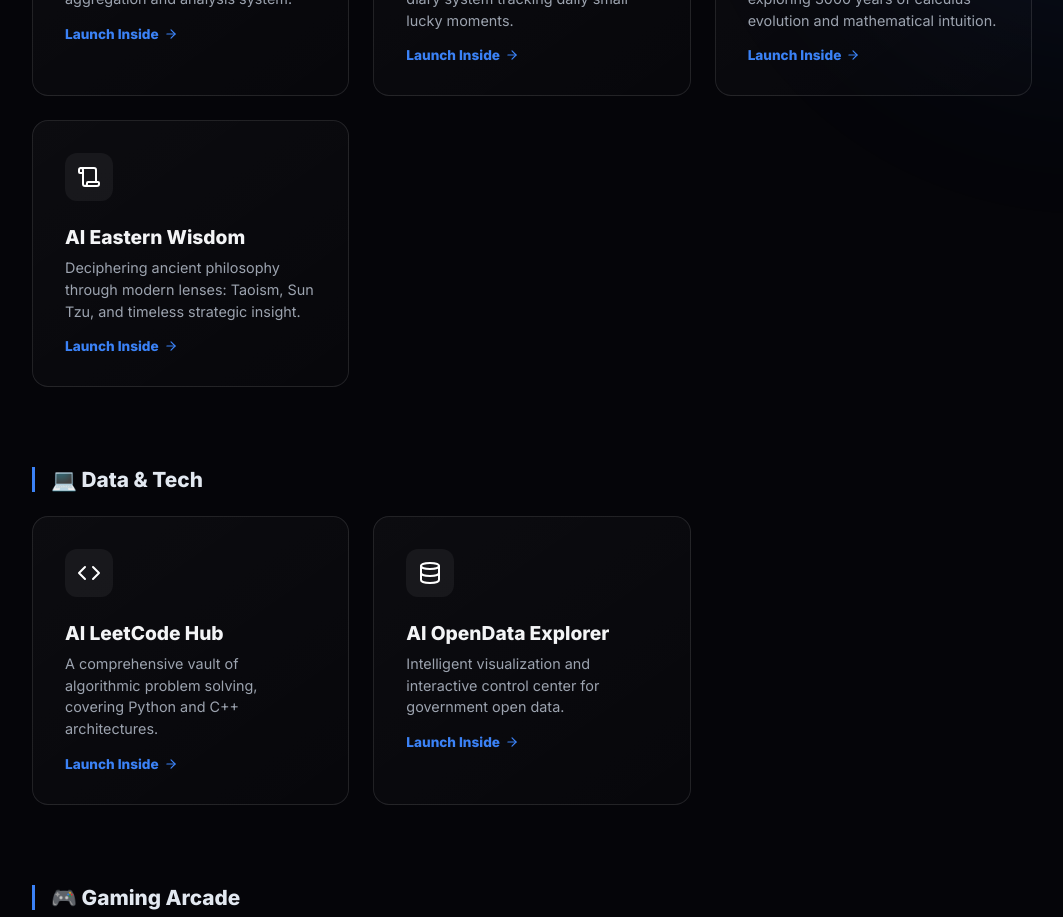
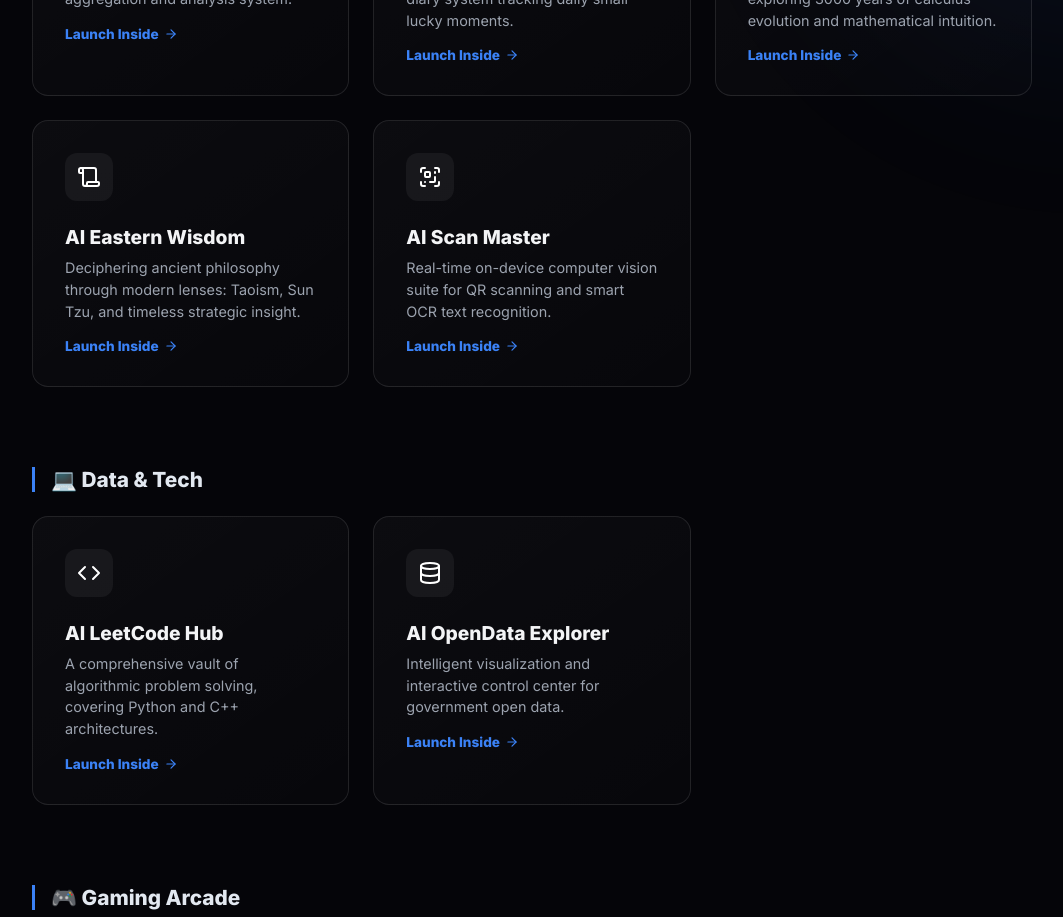
Before and after one commit to toydogcat/luna-ai, a React (Vite) app: page / in a window 1280 px wide. Shown: the part 820-1737 px from the top of the page, without its empty margins (58-1121 px from the left). Built offline with nearby package versions, Linux system fonts and the light colour scheme.

Commit message:
feat: launch the 'AI Scan Master' fully on-device OCR and QR code scanner in the intelligence sector

```diff
--- a/src/App.jsx
+++ b/src/App.jsx
@@ -1,6 +1,6 @@
 import React, { useState, useEffect } from 'react';
 import { motion, AnimatePresence } from 'framer-motion';
-import { Sparkles, ArrowRight, Zap, Globe, Users, MousePointerClick, Newspaper, Home, Languages, Heart, Code, Database, Eye, BookOpen, Scroll, Crown, Bomb, Grid3X3, Lock, Terminal, CheckCircle2, Smartphone, Shield, Library, Clapperboard, Fingerprint } from 'lucide-react';
+import { Sparkles, ArrowRight, Zap, Globe, Users, MousePointerClick, Newspaper, Home, Languages, Heart, Code, Database, Eye, BookOpen, Scroll, Crown, Bomb, Grid3X3, Lock, Terminal, CheckCircle2, Smartphone, Shield, Library, Clapperboard, Fingerprint, ScanQrCode } from 'lucide-react';
 import { useTranslation } from 'react-i18next';
 import { trackEvent } from './firebase';
 
@@ -32,6 +32,12 @@ const PROJECT_CATEGORIES = [
         translationKey: 'projects.aiEasternWisdom',
         url: 'https://toydogcat.github.io/ai-eastern-wisdom/',
         icon: <Scroll size={24} />
+      },
+      {
+        id: 'ai-scan',
+        translationKey: 'projects.aiScan',
+        url: 'https://toydogcat.github.io/ai-scan/',
+        icon: <ScanQrCode size={24} />
       }
     ]
   },
--- a/src/i18n.js
+++ b/src/i18n.js
@@ -76,6 +76,10 @@ const resources = {
         aiWar: {
           title: 'AI WAR (Graphic Novel)',
           desc: 'An immersive experimental graphic novel saga exploring human-AI resonance and cyber wars.'
+        },
+        aiScan: {
+          title: 'AI Scan Master',
+          desc: 'Real-time on-device computer vision suite for QR scanning and smart OCR text recognition.'
         }
       },
       installation: {
@@ -191,6 +195,10 @@ const resources = {
         aiWar: {
           title: 'AI WAR (個人圖文小說)',
           desc: '跨時代個人圖文創作實驗計畫！一場動人的賽博圖文漫畫，見證人機協作極限。'
+        },
+        aiScan: {
+          title: 'AI 智慧掃描大師',
+          desc: '瀏覽器端跑推論的即時掃描引擎！支援相機即時解析 QR Code、條碼與智慧 OCR 文字辨識。'
         }
       },
       installation: {
```
